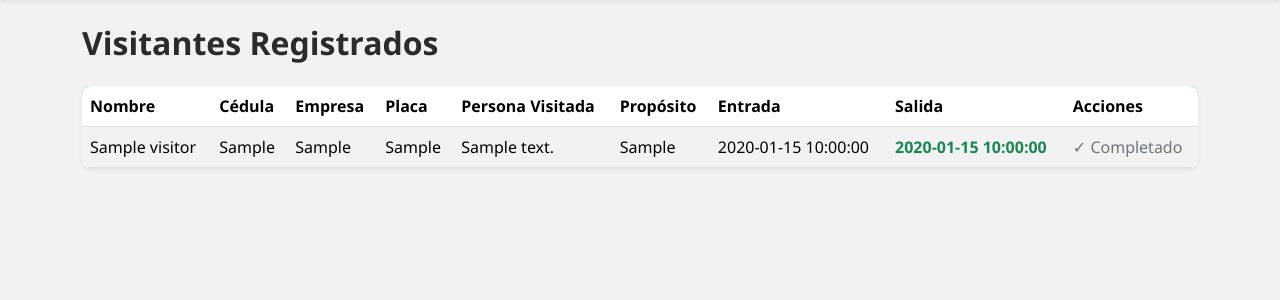
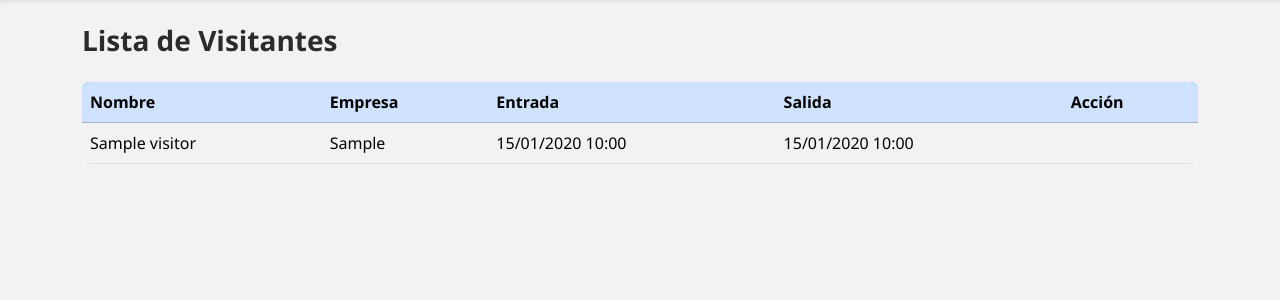
Before and after one commit to luismolinaboni22-art/control_acceso_k9, a Flask app: page /listar in a window 1280 px wide. Shown: the part 74-374 px from the top of the page. Run offline with Flask 3, Linux system fonts and the light colour scheme; a user stored in the database is signed in; tables that the repository leaves empty hold one stand-in row (values such as "Sample post").

Commit message:
Update listar.html

```diff
--- a/templates/listar.html
+++ b/templates/listar.html
@@ -1,21 +1,16 @@
 {% extends "base.html" %}
 
 {% block content %}
+<h3 class="fw-bold mb-4">Lista de Visitantes</h3>
 
-<h2 class="fw-bold mb-4" style="color:#2B2B2B;">Visitantes Registrados</h2>
-
-<table class="table table-striped table-hover shadow-sm bg-white">
-    <thead style="background-color:#00A3E0; color:white;">
+<table class="table table-hover table-striped">
+    <thead class="table-primary">
         <tr>
             <th>Nombre</th>
-            <th>Cédula</th>
             <th>Empresa</th>
-            <th>Placa</th>
-            <th>Persona Visitada</th>
-            <th>Propósito</th>
             <th>Entrada</th>
             <th>Salida</th>
-            <th>Acciones</th>
+            <th>Acción</th>
         </tr>
     </thead>
 
@@ -23,21 +18,11 @@
         {% for v in visitantes %}
         <tr>
             <td>{{ v.nombre }}</td>
-            <td>{{ v.cedula }}</td>
             <td>{{ v.empresa }}</td>
-            <td>{{ v.placa }}</td>
-            <td>{{ v.persona_visitada }}</td>
-            <td>{{ v.proposito }}</td>
-
-            <td>
-                {{ v.hora_entrada.strftime('%Y-%m-%d %H:%M:%S') }}
-            </td>
-
+            <td>{{ v.hora_entrada.strftime('%d/%m/%Y %H:%M') }}</td>
             <td>
                 {% if v.hora_salida %}
-                    <span class="text-success fw-bold">
-                        {{ v.hora_salida.strftime('%Y-%m-%d %H:%M:%S') }}
-                    </span>
+                    {{ v.hora_salida.strftime('%d/%m/%Y %H:%M') }}
                 {% else %}
                     <span class="text-danger fw-bold">Pendiente</span>
                 {% endif %}
@@ -45,14 +30,9 @@
 
             <td>
                 {% if not v.hora_salida %}
-                <form action="{{ url_for('registrar_salida', visitor_id=v.id) }}" method="POST">
-                    <button class="btn btn-sm fw-semibold"
-                            style="background-color:#00A3E0; color:white;">
-                        Marcar salida
-                    </button>
+                <form method="POST" action="{{ url_for('registrar_salida', visitor_id=v.id) }}">
+                    <button class="btn btn-sm btn-success">Registrar salida</button>
                 </form>
-                {% else %}
-                    <span class="text-secondary">✓ Completado</span>
                 {% endif %}
             </td>
         </tr>
```
